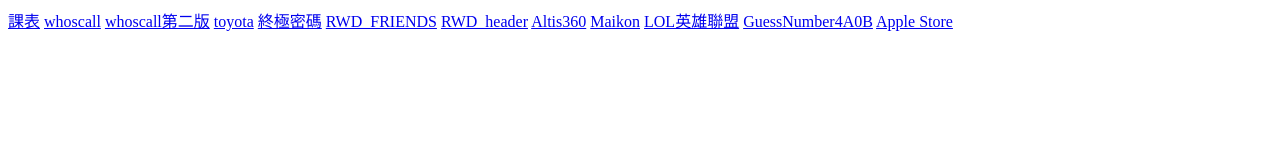
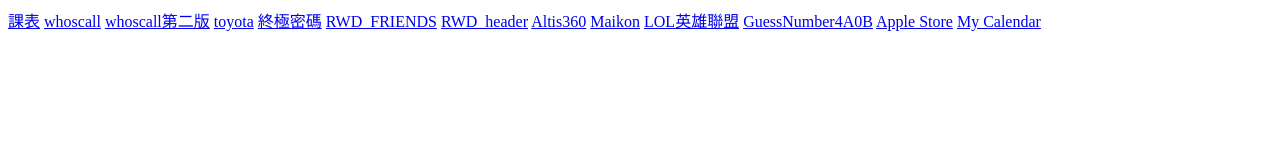
Before and after one commit to SherryHsiao/SherryHsiao.github.io, a plain HTML site: page index.html in a window 1280 px wide. Drawn offline with Linux system fonts and the light colour scheme.

Commit message:
commit index

```diff
--- a/index.html
+++ b/index.html
@@ -19,5 +19,6 @@
     <a href="LOL/LOL.html">LOL英雄聯盟</a>
     <a href="GuessNumber/GuessNumber.html">GuessNumber4A0B</a>
     <a href="Apple/Apple.html">Apple Store</a>
+    <a href="Calendar/MyCalendar.html">My Calendar</a>
 </body>
 </html>
```
